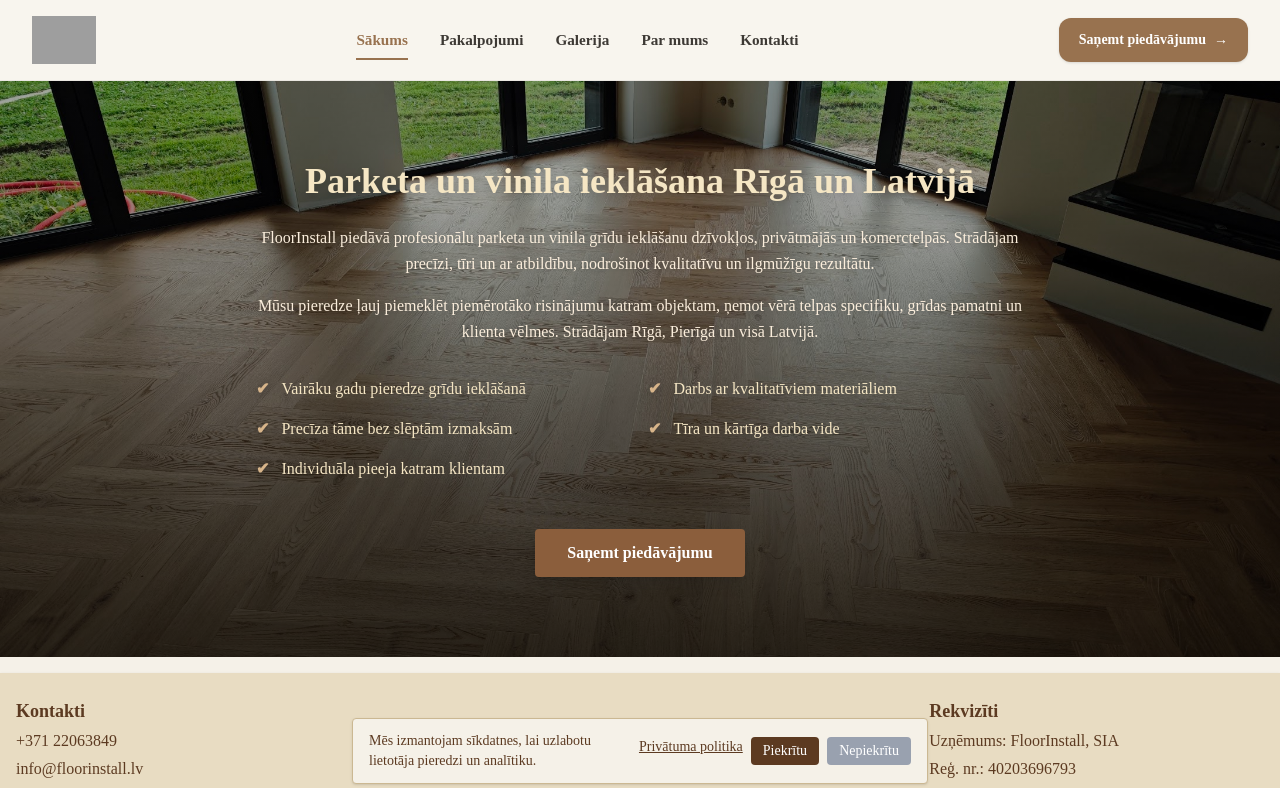
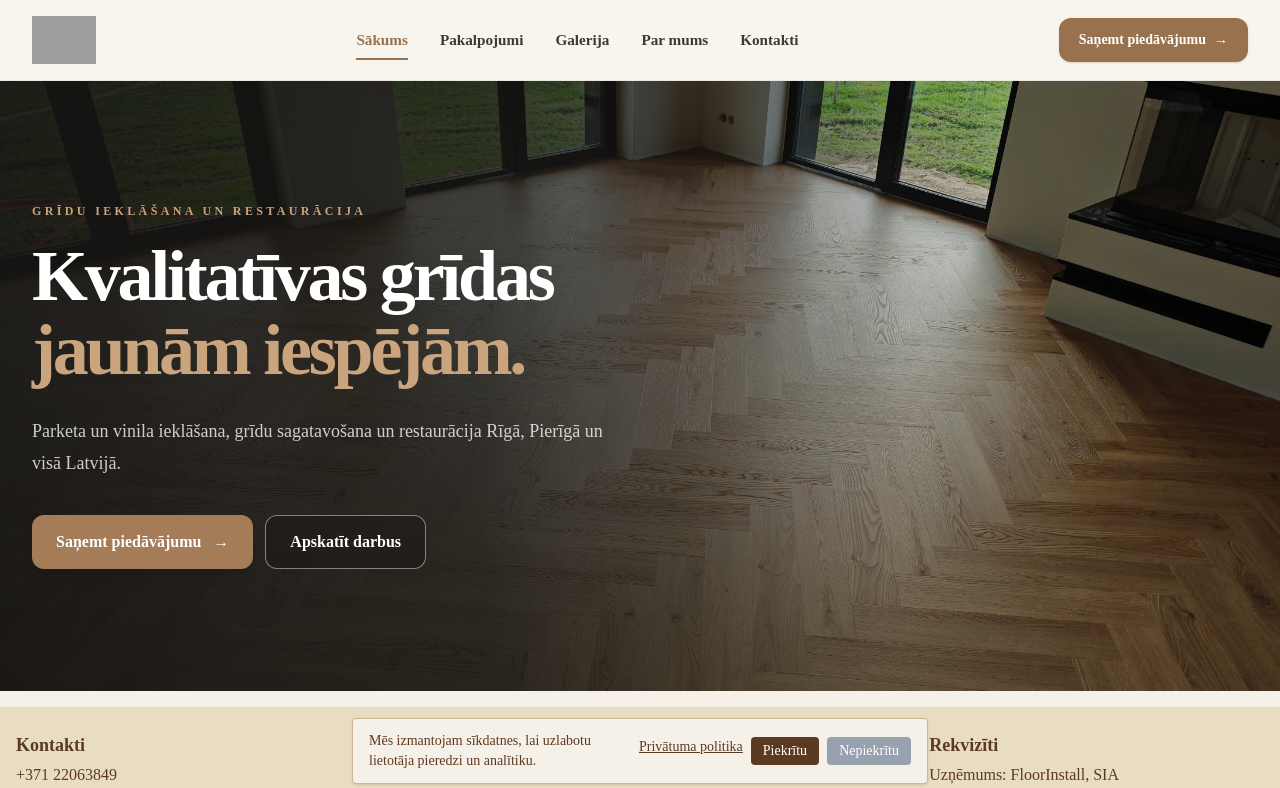
Before and after one commit to ilzbergs/floorInstall, a Vue app: page / in a window 1280 px wide. Shown: the top 788 px of the page. Built offline with nearby package versions, Linux system fonts and the light colour scheme; grey boxes are pictures that could not be loaded.

Commit message:
Redesign homepage hero

```diff
--- a/src/components/HeroSection.vue
+++ b/src/components/HeroSection.vue
@@ -1,63 +1,40 @@
 <template>
-  <section
-    class="relative bg-cover bg-center"
-    style="background-image: url('../../public/images/hero.jpg')"
-  >
-    <!-- Overlay: tumšs gradient, lai kontrasts būtu labs -->
-    <div class="absolute inset-0 bg-linear-to-t from-black/70 to-black/30"></div>
+  <section class="relative isolate min-h-[610px] overflow-hidden bg-[#242321]">
+    <img
+      src="/images/hero.jpg"
+      alt="Kvalitatīvi ieklāta koka grīda"
+      class="absolute inset-0 h-full w-full object-cover"
+    />
+    <div class="absolute inset-0 bg-[linear-gradient(90deg,rgba(22,21,19,.94)_0%,rgba(22,21,19,.82)_38%,rgba(22,21,19,.28)_72%,rgba(22,21,19,.08)_100%)]"></div>
 
-    <div class="relative max-w-7xl mx-auto px-4 py-20 text-center">
-      <!-- Virsraksts -->
-      <h1 class="text-3xl sm:text-4xl font-bold text-[#F5E6C4] font-heading drop-shadow-md">
-        Parketa un vinila ieklāšana Rīgā un Latvijā
-      </h1>
+    <div class="relative mx-auto flex min-h-[610px] max-w-7xl items-center px-5 py-20 lg:px-8">
+      <div class="max-w-2xl">
+        <p class="mb-5 text-xs font-bold uppercase tracking-[0.28em] text-[#C9A47D]">
+          Grīdu ieklāšana un restaurācija
+        </p>
+        <h1 class="text-5xl font-semibold leading-[1.03] tracking-[-0.045em] text-white sm:text-6xl lg:text-7xl">
+          Kvalitatīvas grīdas<br />
+          <span class="text-[#C9A47D]">jaunām iespējām.</span>
+        </h1>
+        <p class="mt-7 max-w-xl text-lg leading-8 text-white/78">
+          Parketa un vinila ieklāšana, grīdu sagatavošana un restaurācija Rīgā, Pierīgā un visā Latvijā.
+        </p>
 
-      <!-- Apraksts -->
-      <p class="mt-6 max-w-3xl mx-auto text-[#FBEEDC] leading-relaxed drop-shadow-sm">
-        FloorInstall piedāvā profesionālu parketa un vinila grīdu ieklāšanu dzīvokļos, privātmājās
-        un komerctelpās. Strādājam precīzi, tīri un ar atbildību, nodrošinot kvalitatīvu un
-        ilgmūžīgu rezultātu.
-      </p>
-
-      <p class="mt-4 max-w-3xl mx-auto text-[#FBEEDC] leading-relaxed drop-shadow-sm">
-        Mūsu pieredze ļauj piemeklēt piemērotāko risinājumu katram objektam, ņemot vērā telpas
-        specifiku, grīdas pamatni un klienta vēlmes. Strādājam Rīgā, Pierīgā un visā Latvijā.
-      </p>
-
-      <!-- Priekšrocības -->
-      <ul class="mt-8 max-w-3xl mx-auto grid grid-cols-1 sm:grid-cols-2 gap-4 text-left">
-        <li class="flex gap-3 text-[#F5E6C4] font-medium">
-          <span class="text-[#D8B58A] font-bold drop-shadow-md">✔</span>
-          <span>Vairāku gadu pieredze grīdu ieklāšanā</span>
-        </li>
-        <li class="flex gap-3 text-[#F5E6C4] font-medium">
-          <span class="text-[#D8B58A] font-bold drop-shadow-md">✔</span>
-          <span>Darbs ar kvalitatīviem materiāliem</span>
-        </li>
-        <li class="flex gap-3 text-[#F5E6C4] font-medium">
-          <span class="text-[#D8B58A] font-bold drop-shadow-md">✔</span>
-          <span>Precīza tāme bez slēptām izmaksām</span>
-        </li>
-        <li class="flex gap-3 text-[#F5E6C4] font-medium">
-          <span class="text-[#D8B58A] font-bold drop-shadow-md">✔</span>
-          <span>Tīra un kārtīga darba vide</span>
-        </li>
-        <li class="flex gap-3 sm:col-span-2 text-[#F5E6C4] font-medium">
-          <span class="text-[#D8B58A] font-bold drop-shadow-md">✔</span>
-          <span>Individuāla pieeja katram klientam</span>
-        </li>
-      </ul>
-
-      <!-- CTA -->
-      <div class="mt-12">
-        <button
-          class="px-8 py-3 rounded font-semibold transition bg-[#8B5E3C] hover:bg-[#6F4528] text-white shadow-lg"
-        >
-          Saņemt piedāvājumu
-        </button>
+        <div class="mt-9 flex flex-col gap-3 sm:flex-row">
+          <router-link
+            to="/contact"
+            class="inline-flex items-center justify-center gap-3 rounded-xl bg-[#A47D58] px-6 py-3.5 font-semibold text-white shadow-lg transition hover:-translate-y-0.5 hover:bg-[#8B6747]"
+          >
+            Saņemt piedāvājumu <span>→</span>
+          </router-link>
+          <router-link
+            to="/gallery"
+            class="inline-flex items-center justify-center rounded-xl border border-white/45 bg-black/15 px-6 py-3.5 font-semibold text-white backdrop-blur-sm transition hover:bg-white hover:text-[#242321]"
+          >
+            Apskatīt darbus
+          </router-link>
+        </div>
       </div>
     </div>
   </section>
 </template>
-
-<script setup lang="ts"></script>
```
